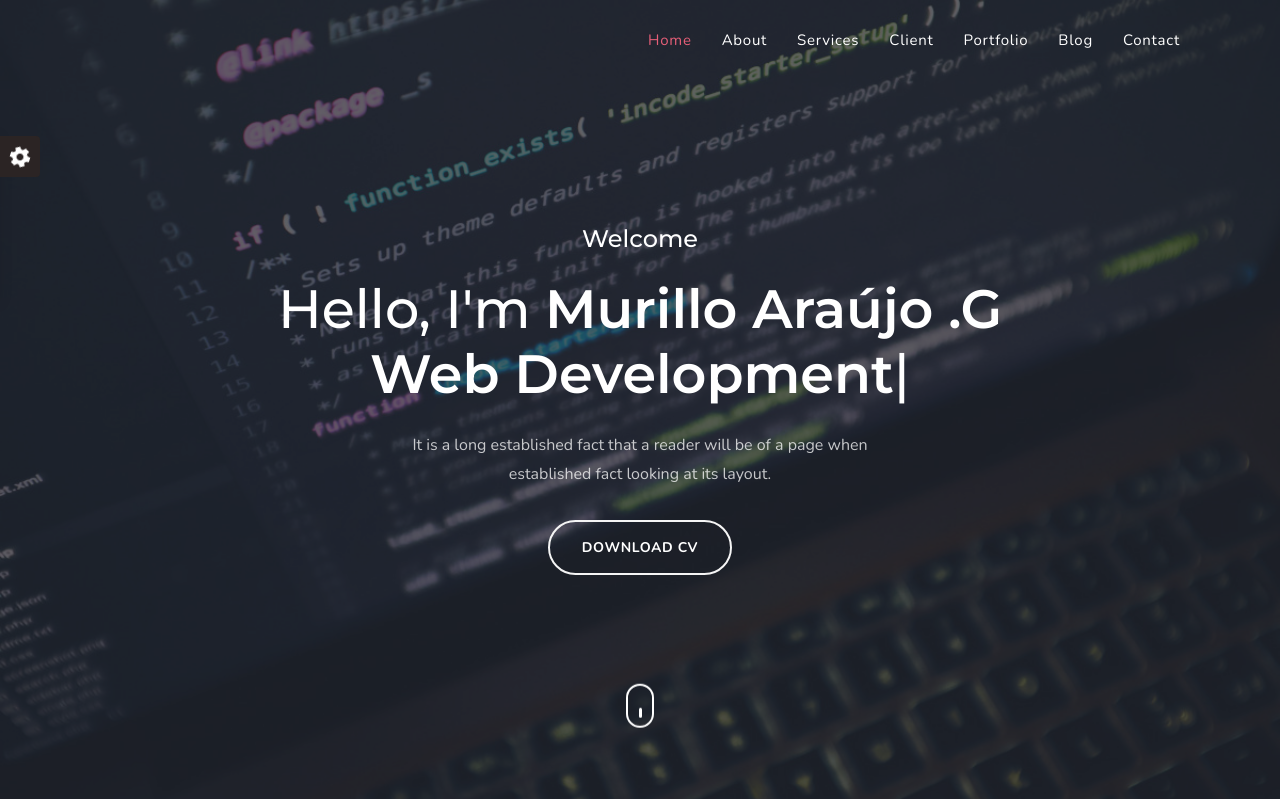
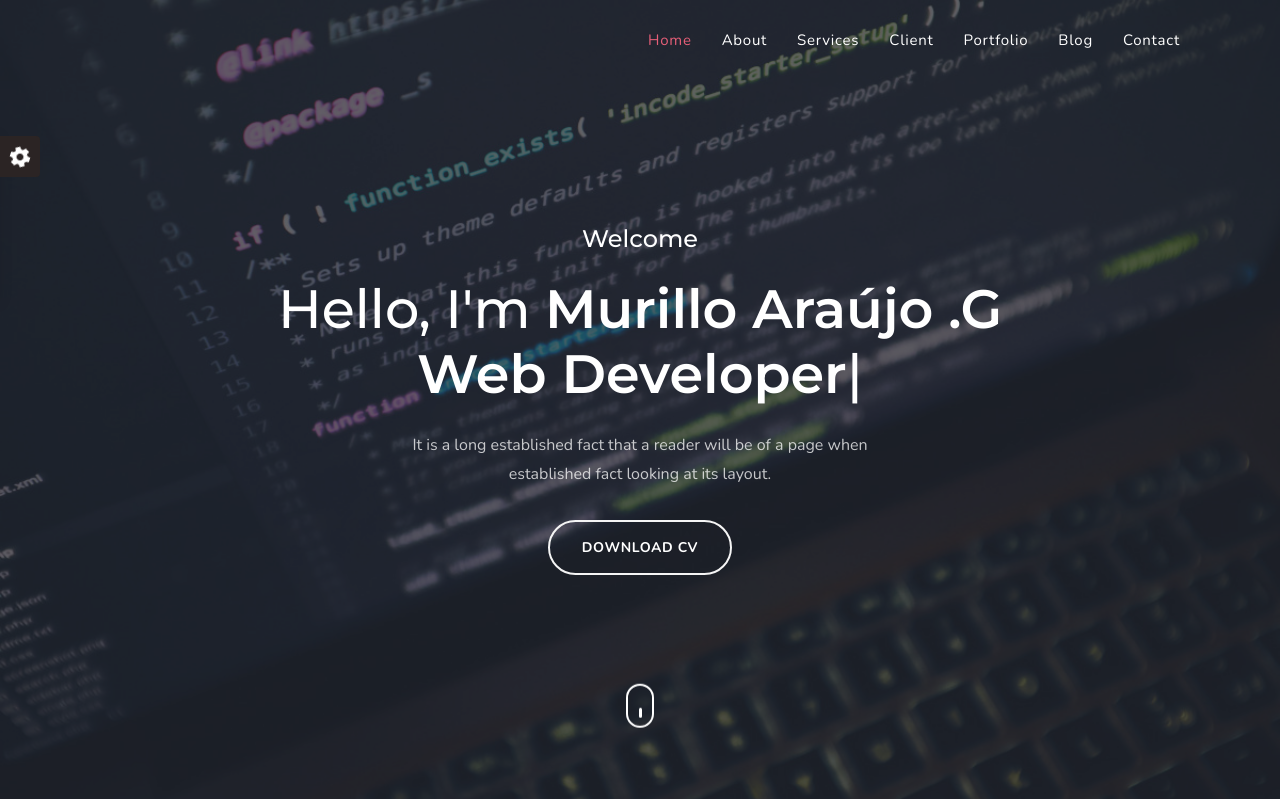
Before and after one commit to MurilloAraujo/portfolio, a PHP site: page / in a window 1280 px wide. Shown: the top 799 px of the page. Run offline with PHP 8.4, Linux system fonts and the light colour scheme.

Commit message:
text header modificado

```diff
--- a/index.php
+++ b/index.php
@@ -4,7 +4,7 @@
 <head>
     <meta charset="UTF-8">
     <meta name="viewport" content="width=device-width, initial-scale=1">
-    <title>Murillo | PHP development</title>
+    <title>Murillo | PHP developer</title>
     <meta name="description" content="" />
     <meta name="keywords" content="" />
     <meta name="author" content="SRBThemes" />
@@ -97,7 +97,7 @@
                         <div class="col-lg-12">
                             <div class="text-center header-content mx-auto">
                                 <h4 class="text-white first-title mb-4">Welcome</h4>
-                                <h1 class="header-name text-white text-capitalize mb-0">Hello, i'm <span class="element font-weight-bold" data-elements="Murillo Araújo .G Web development"></span></h1>
+                                <h1 class="header-name text-white text-capitalize mb-0">Hello, i'm <span class="element font-weight-bold" data-elements="Murillo Araújo .G Web developer"></span></h1>
                                 <p class="text-white mx-auto header-desc mt-4">It is a long established fact that a reader will be of a page when established fact looking at its layout.</p>
                                 <div class="mt-4 pt-2">
                                     <a href="#" class="btn btn-outline-custom btn-round">Download Cv</a>
```
